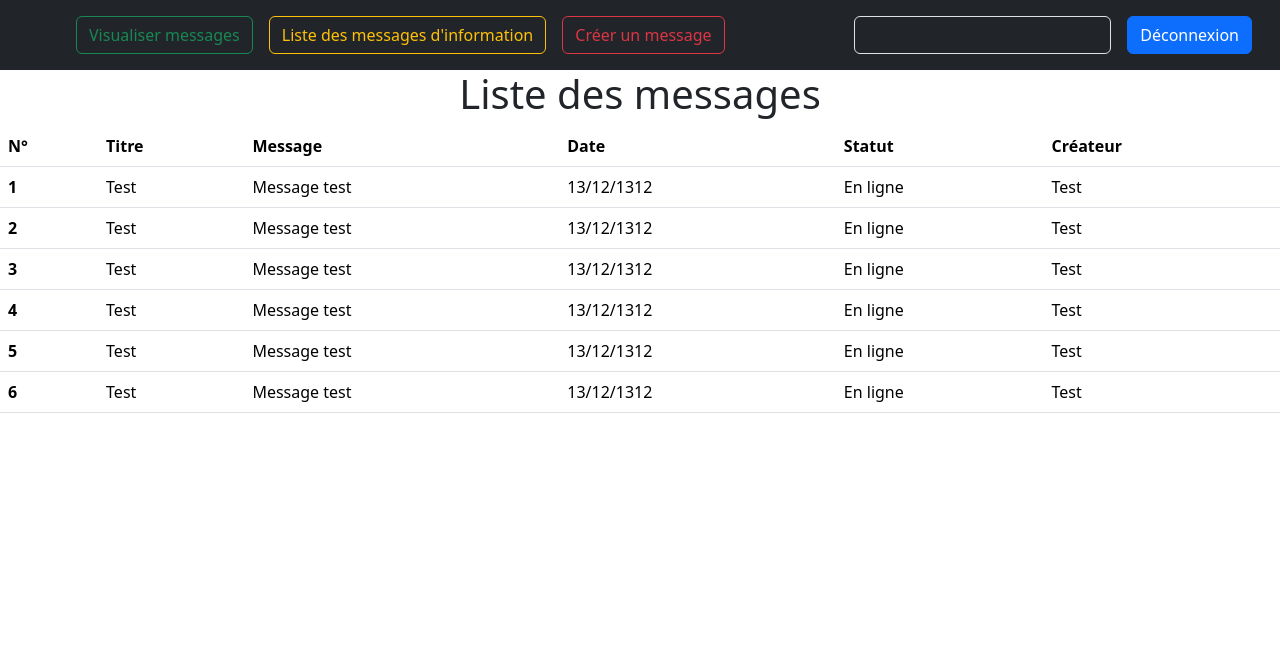
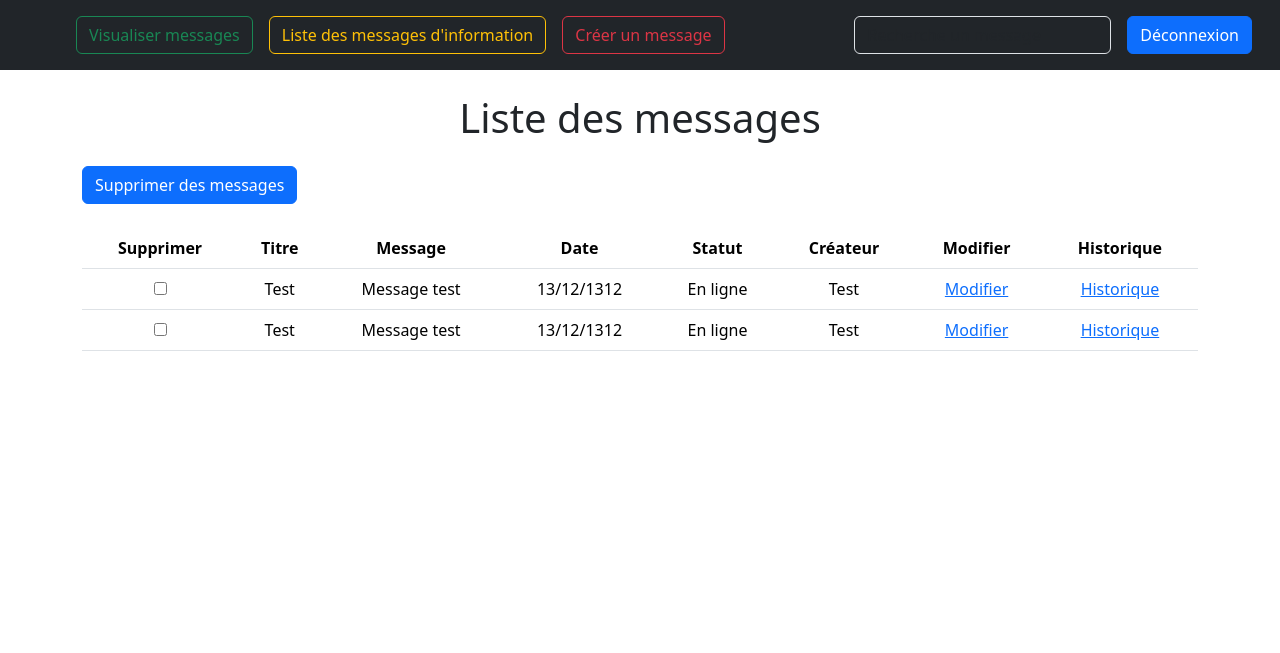
Before and after one commit to ambrayage/publicom, a CodeIgniter 4 app: the page made by app/Views/pages/list_messages.php in a window 1280 px wide. Shown: the top 653 px of the page. Run offline with PHP 8.4 and a stand-in for CodeIgniter, Linux system fonts and the light colour scheme; the template is opened without the code that fills it, so the values that code supplies are empty; some libraries are stand-ins or nearby versions.

Commit message:
liste style

```diff
--- a/app/Views/layout_hf.php
+++ b/app/Views/layout_hf.php
@@ -49,7 +49,9 @@
                 </form>
 
                 <div class="text-end">
-                    <button type="button" class="btn btn-primary">Déconnexion</button>
+                    <form action="<?= url_to('deconnexion') ?>">
+                    <button type="submit" class="btn btn-primary">Déconnexion</button>
+                    </form>
                 </div>
             </div>
         </div>
--- a/app/Views/pages/create_messages.php
+++ b/app/Views/pages/create_messages.php
@@ -1,6 +1,6 @@
 <?=
 
-    $this->extend('layout_hf');
+$this->extend('layout_hf');
 
 $this->section('content');
 
@@ -10,7 +10,7 @@ $this->section('content');
     <h1 class="display-3">Ajouter Message</h1>
 </div>
 
-<div class="container border">
+<div class="container border rounded">
     <form action="">
     <div class="text-center">
         <div class="input-group mb-3">
--- a/app/Views/pages/list_messages.php
+++ b/app/Views/pages/list_messages.php
@@ -3,69 +3,50 @@
 <?= $this->section('content') ?>
 
 
-<center><h1>Liste des messages</h1></center>
+<div class="my-4 text-center">
+    <h1>Liste des messages</h1>
+</div>
 
-<table class="table">
+<div class="container">
+<div class="mb-4">
+    <button type="submit" class="btn btn-primary">Supprimer des messages</button>
+</div>
+<table class=" table text-center">
     <thead>
         <tr>
-            <th scope="col">N°</th>
+            <th scope="col">Supprimer</th>
             <th scope="col">Titre</th>
             <th scope="col">Message</th>
             <th scope="col">Date</th>
             <th scope="col">Statut</th>
             <th scope="col">Créateur</th>
+            <th scope="col">Modifier</th>
+            <th scope="col">Historique</th>
         </tr>
     </thead>
     <tbody>
         <tr>
-            <th scope="row">1</th>
+            <th scope="row"><input type="checkbox"></th>
             <td>Test</td>
             <td>Message test</td>
             <td>13/12/1312</td>
             <td>En ligne</td>
             <td>Test</td>
+            <td><a href="">Modifier</a></td>
+            <td><a href="">Historique</a></td>
         </tr>
         <tr>
-            <th scope="row">2</th>
+            <th scope="row"><input type="checkbox"></th>
             <td>Test</td>
             <td>Message test</td>
             <td>13/12/1312</td>
             <td>En ligne</td>
             <td>Test</td>
-        </tr>
-        <tr>
-            <th scope="row">3</th>
-            <td>Test</td>
-            <td>Message test</td>
-            <td>13/12/1312</td>
-            <td>En ligne</td>
-            <td>Test</td>
-        </tr>
-        <tr>
-            <th scope="row">4</th>
-            <td>Test</td>
-            <td>Message test</td>
-            <td>13/12/1312</td>
-            <td>En ligne</td>
-            <td>Test</td>
-        </tr>
-        <tr>
-            <th scope="row">5</th>
-            <td>Test</td>
-            <td>Message test</td>
-            <td>13/12/1312</td>
-            <td>En ligne</td>
-            <td>Test</td>
-        </tr>
-        <tr>
-            <th scope="row">6</th>
-            <td>Test</td>
-            <td>Message test</td>
-            <td>13/12/1312</td>
-            <td>En ligne</td>
-            <td>Test</td>
+            <td><a href="">Modifier</a></td>
+            <td><a href="">Historique</a></td>
         </tr>
     </tbody>
 </table>
+</div>
 
 <?= $this->endSection() ?>
```
